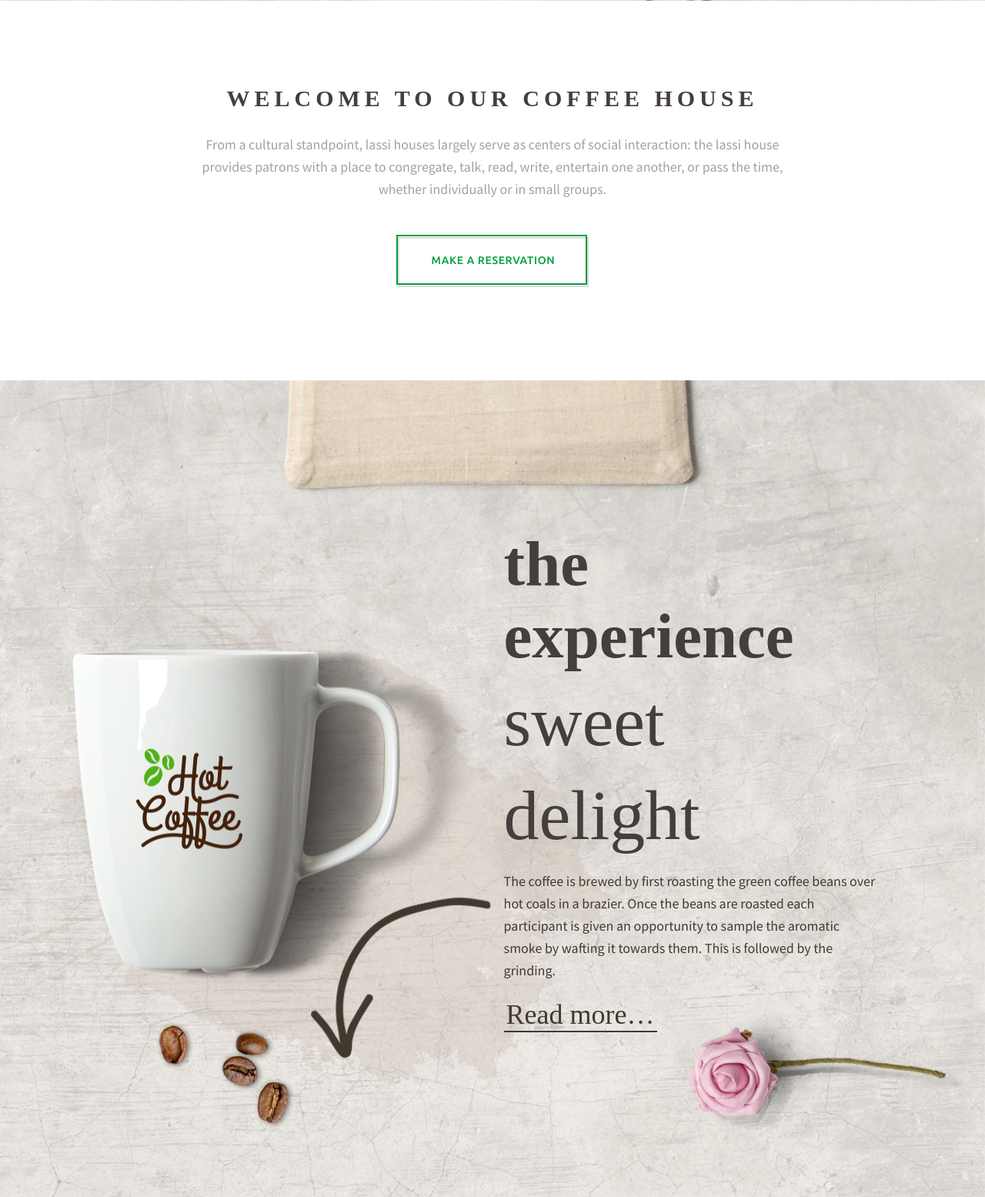
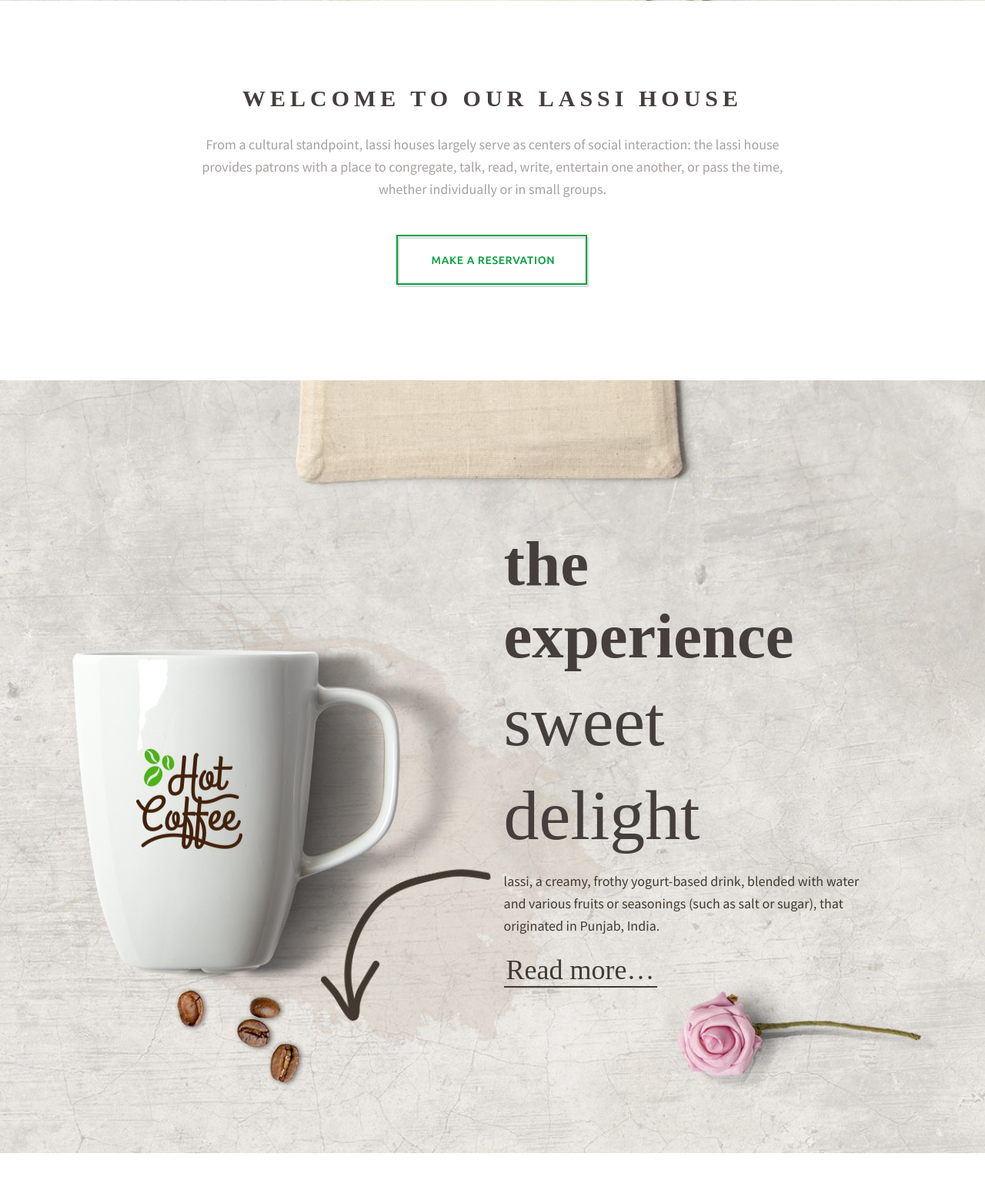
Before and after one commit to techamit001/lassi-work, a PHP site: page / in a window 1280 px wide. Shown: the part 1006-2561 px from the top of the page at 77% size. Run offline with PHP 8.4, Linux system fonts and the light colour scheme; some web fonts are replaced.

Commit message:
removed words coffee

```diff
--- a/index.php
+++ b/index.php
@@ -7,7 +7,7 @@
                             <img src="images/transparent.png" alt="" data-bgposition="center center" data-bgfit="cover" data-bgrepeat="no-repeat" data-bgparallax="off" class="rev-slidebg" data-no-retina>
                             <div class="tp-caption Hotcoffee-style-1 tp-resizeme rs-parallaxlevel-1" id="slide-3-layer-1" data-x="30" data-y="114" data-width="['auto']" data-height="['auto']" data-transform_idle="o:1;" data-transform_in="opacity:0;s:300;e:Power2.easeInOut;" data-transform_out="opacity:0;s:300;s:300;" data-start="500" data-splitin="none" data-splitout="none" data-responsive_offset="on">Fresh and Tasty</div>
                             <div class="tp-caption Hotcoffee-style-2 tp-resizeme rs-parallaxlevel-1" id="slide-3-layer-2" data-x="41" data-y="335" data-width="['auto']" data-height="['auto']" data-transform_idle="o:1;" data-transform_in="opacity:0;s:300;e:Power2.easeInOut;" data-transform_out="opacity:0;s:300;s:300;" data-start="500" data-splitin="none" data-splitout="none" data-responsive_offset="on">in the morning</div>
-                            <div class="tp-caption Hotcoffee-style-3 tp-resizeme rs-parallaxlevel-1" id="slide-3-layer-3" data-x="30" data-y="196" data-width="['auto']" data-height="['auto']" data-transform_idle="o:1;" data-transform_in="opacity:0;s:300;e:Power2.easeInOut;" data-transform_out="opacity:0;s:300;s:300;" data-start="500" data-splitin="none" data-splitout="none" data-responsive_offset="on">coffee</div>
+                            <div class="tp-caption Hotcoffee-style-3 tp-resizeme rs-parallaxlevel-1" id="slide-3-layer-3" data-x="30" data-y="196" data-width="['auto']" data-height="['auto']" data-transform_idle="o:1;" data-transform_in="opacity:0;s:300;e:Power2.easeInOut;" data-transform_out="opacity:0;s:300;s:300;" data-start="500" data-splitin="none" data-splitout="none" data-responsive_offset="on">Lassi</div>
                             <div class="tp-caption Hotcoffee-style-4 tp-resizeme rs-parallaxlevel-1" id="slide-3-layer-4" data-x="547" data-y="618" data-width="['auto']" data-height="['auto']" data-transform_idle="o:1;" data-transform_in="opacity:0;s:300;e:Power2.easeInOut;" data-transform_out="opacity:0;s:300;s:300;" data-start="500" data-splitin="none" data-splitout="none" data-responsive_offset="on">Where to buy?</div>
                             <div class="tp-caption tp-resizeme rs-parallaxlevel-2" id="slide-3-layer-5" data-x="742" data-y="62" data-width="['none','none','none','none']" data-height="['none','none','none','none']" data-transform_idle="o:1;" data-transform_in="opacity:0;s:300;e:Power2.easeInOut;" data-transform_out="opacity:0;s:300;s:300;" data-start="500" data-responsive_offset="on">
                                 <img src="images/main_cup.png" alt="" width="458" height="540" data-ww="458px" data-hh="540px" data-no-retina>
@@ -82,7 +82,7 @@
                                 <div class="wpb_column vc_column_container vc_col-sm-12">
                                     <div class="vc_column-inner ">
                                         <div class="wpb_wrapper">
-                                            <h2 class="sc_title sc_title_regular sc_align_center margin_top_tiny margin_bottom_small" data-animation="animated fadeInUp normal">Welcome to our coffee house</h2>
+                                            <h2 class="sc_title sc_title_regular sc_align_center margin_top_tiny margin_bottom_small" data-animation="animated fadeInUp normal">Welcome to our Lassi house</h2>
                                             <div class="sc_section margin_bottom_huge aligncenter w80" data-animation="animated fadeInUp normal">
                                                 <div class="sc_section_inner">
                                                     <div class="wpb_text_column wpb_content_element ">
@@ -122,9 +122,7 @@
                                                                             <div class="wpb_text_column wpb_content_element vc_custom_1455040756358">
                                                                                 <div class="wpb_wrapper">
                                                                                     <p>
-                                                                                        The coffee is brewed by first roasting the green coffee beans over hot coals in a brazier.
-                                                                                        Once the beans are roasted each participant is given an opportunity to sample the aromatic
-                                                                                        smoke by wafting it towards them. This is followed by the grinding.
+                                                                                    lassi, a creamy, frothy yogurt-based drink, blended with water and various fruits or seasonings (such as salt or sugar), that originated in Punjab, India.
                                                                                     </p>
                                                                                 </div>
                                                                             </div>
@@ -237,14 +235,14 @@
                                                         <div class="column-1_3 column_padding_bottom">
                                                             <div id="sc_services_258_5" class="sc_services_item">
                                                                 <div class="sc_services_item_featured post_featured">
-                                                                    <div class="post_thumb" data-image="images/menu1.png" data-title="Irish Coffee">
+                                                                    <div class="post_thumb" data-image="images/menu1.png" data-title="Lassi">
                                                                         <a class="hover_icon hover_icon_link" href="single-post.html">
                                                                             <img alt="" src="images/menu1.png">
                                                                         </a>
                                                                     </div>
                                                                 </div>
                                                                 <h4 class="sc_services_item_title">
-                                                                    <a href="single-post.html">Irish Coffee</a>
+                                                                    <a href="single-post.html">Mango Lassi</a>
                                                                 </h4>
                                                             </div>
                                                         </div>
@@ -298,10 +296,10 @@
                                                         <ul>
                                                             <li data-index="rs-4" data-transition="fade" data-slotamount="default" data-easein="default" data-easeout="default" data-masterspeed="300" data-thumb="" data-rotate="0" data-saveperformance="off" data-title="Slide" data-description="">
                                                                 <img src="images/transparent.png" alt="" data-bgposition="center center" data-bgfit="cover" data-bgrepeat="no-repeat" class="rev-slidebg" data-no-retina>
-                                                                <div class="tp-caption Hotcoffee-style-7 tp-resizeme" id="slide-4-layer-1" data-x="643" data-y="238" data-width="['auto']" data-height="['auto']" data-transform_idle="o:1;" data-transform_in="opacity:0;s:500;e:Power2.easeInOut;" data-transform_out="opacity:0;s:500;s:500;" data-start="500" data-splitin="none" data-splitout="none" data-responsive_offset="on">Black Tea</div>
+                                                                <div class="tp-caption Hotcoffee-style-7 tp-resizeme" id="slide-4-layer-1" data-x="643" data-y="238" data-width="['auto']" data-height="['auto']" data-transform_idle="o:1;" data-transform_in="opacity:0;s:500;e:Power2.easeInOut;" data-transform_out="opacity:0;s:500;s:500;" data-start="500" data-splitin="none" data-splitout="none" data-responsive_offset="on">Mango Lassi</div>
                                                                 <div class="tp-caption Hotcoffee-style-8 tp-resizeme" id="slide-4-layer-2" data-x="645" data-y="359" data-width="['auto']" data-height="['auto']" data-transform_idle="o:1;" data-transform_in="opacity:0;s:500;e:Power2.easeInOut;" data-transform_out="opacity:0;s:500;s:500;" data-start="500" data-splitin="none" data-splitout="none" data-responsive_offset="on">
-                                                                    ESPRESSO BLEND <br/>
-                                                                    Locally Roasted
+                                                                    Mango Pulp Lassi <br/>
+                                                                    Locally made
                                                                 </div>
                                                                 <div class="tp-caption Hotcoffee-style-9 tp-resizeme" id="slide-4-layer-3" data-x="645" data-y="454" data-width="['auto']" data-height="['auto']" data-visibility="['on','on','on','off']" data-transform_idle="o:1;" data-transform_in="opacity:0;s:500;e:Power2.easeInOut;" data-transform_out="opacity:0;s:500;s:500;" data-start="500" data-splitin="none" data-splitout="none" data-responsive_offset="on">
                                                                     Enjoy the exquisite savor of our black tea selection<br/>
@@ -320,15 +318,13 @@
                                                             </li>
                                                             <li data-index="rs-5" data-transition="fade" data-slotamount="default" data-easein="default" data-easeout="default" data-masterspeed="300" data-thumb="" data-rotate="0" data-saveperformance="off" data-title="Slide" data-description="">
                                                                 <img src="images/transparent.png" alt="" data-bgposition="center center" data-bgfit="cover" data-bgrepeat="no-repeat" class="rev-slidebg" data-no-retina>
-                                                                <div class="tp-caption Hotcoffee-style-7 tp-resizeme" id="slide-5-layer-1" data-x="643" data-y="238" data-width="['auto']" data-height="['auto']" data-transform_idle="o:1;" data-transform_in="opacity:0;s:500;e:Power2.easeInOut;" data-transform_out="opacity:0;s:500;s:500;" data-start="500" data-splitin="none" data-splitout="none" data-responsive_offset="on">Iced Coffee</div>
+                                                                <div class="tp-caption Hotcoffee-style-7 tp-resizeme" id="slide-5-layer-1" data-x="643" data-y="238" data-width="['auto']" data-height="['auto']" data-transform_idle="o:1;" data-transform_in="opacity:0;s:500;e:Power2.easeInOut;" data-transform_out="opacity:0;s:500;s:500;" data-start="500" data-splitin="none" data-splitout="none" data-responsive_offset="on">Classic Lassi</div>
                                                                 <div class="tp-caption Hotcoffee-style-8 tp-resizeme" id="slide-5-layer-2" data-x="645" data-y="359" data-width="['auto']" data-height="['auto']" data-transform_idle="o:1;" data-transform_in="opacity:0;s:500;e:Power2.easeInOut;" data-transform_out="opacity:0;s:500;s:500;" data-start="500" data-splitin="none" data-splitout="none" data-responsive_offset="on">
-                                                                    ESPRESSO BLEND <br/>
-                                                                    Locally Roasted
+                                                                    Dry Fruit Lassi <br/>
+                                                                    Locally made with dry fruits
                                                                 </div>
                                                                 <div class="tp-caption Hotcoffee-style-9 tp-resizeme" id="slide-5-layer-3" data-x="645" data-y="454" data-width="['auto']" data-height="['auto']" data-visibility="['on','on','on','off']" data-transform_idle="o:1;" data-transform_in="opacity:0;s:500;e:Power2.easeInOut;" data-transform_out="opacity:0;s:500;s:500;" data-start="500" data-splitin="none" data-splitout="none" data-responsive_offset="on">
-                                                                    Delicate crispy taste of the finest coffee grains is <br/>
-                                                                    combined with fresh creamy milk, poured right on <br/>
-                                                                    cooling ice for serving
+                                                                lassi, a creamy, frothy yogurt-based drink, blended with water and various fruits<br> or seasonings (such as salt or sugar), that originated in Punjab, India.
                                                                 </div>
                                                                 <div class="tp-caption no-style" id="slide-5-layer-4" data-x="654" data-y="565" data-width="['auto']" data-height="['auto']" data-transform_idle="o:1;" data-transform_in="opacity:0;s:500;e:Power2.easeInOut;" data-transform_out="opacity:0;s:500;s:500;" data-start="500" data-splitin="none" data-splitout="none" data-responsive_offset="on" data-responsive="off">
                                                                     <a href="menu.html" class="sc_button sc_button_square sc_button_style_border_2 sc_button_size_medium">view full menu</a>
@@ -342,15 +338,13 @@
                                                             </li>
                                                             <li data-index="rs-6" data-transition="fade" data-slotamount="default" data-easein="default" data-easeout="default" data-masterspeed="300" data-thumb="" data-rotate="0" data-saveperformance="off" data-title="Slide" data-description="">
                                                                 <img src="images/transparent.png" alt="" data-bgposition="center center" data-bgfit="cover" data-bgrepeat="no-repeat" class="rev-slidebg" data-no-retina>
-                                                                <div class="tp-caption Hotcoffee-style-7 tp-resizeme" id="slide-6-layer-1" data-x="643" data-y="238" data-width="['auto']" data-height="['auto']" data-transform_idle="o:1;" data-transform_in="opacity:0;s:500;e:Power2.easeInOut;" data-transform_out="opacity:0;s:500;s:500;" data-start="500" data-splitin="none" data-splitout="none" data-responsive_offset="on">Espresso</div>
+                                                                <div class="tp-caption Hotcoffee-style-7 tp-resizeme" id="slide-6-layer-1" data-x="643" data-y="238" data-width="['auto']" data-height="['auto']" data-transform_idle="o:1;" data-transform_in="opacity:0;s:500;e:Power2.easeInOut;" data-transform_out="opacity:0;s:500;s:500;" data-start="500" data-splitin="none" data-splitout="none" data-responsive_offset="on">Stawberry Lassi</div>
                                                                 <div class="tp-caption Hotcoffee-style-8 tp-resizeme" id="slide-6-layer-2" data-x="645" data-y="359" data-width="['auto']" data-height="['auto']" data-transform_idle="o:1;" data-transform_in="opacity:0;s:500;e:Power2.easeInOut;" data-transform_out="opacity:0;s:500;s:500;" data-start="500" data-splitin="none" data-splitout="none" data-responsive_offset="on">
-                                                                    ESPRESSO BLEND <br/>
-                                                                    Locally Roasted
+                                                                    Stawberry Lassi <br/>
+                                                                    Locally made
                                                                 </div>
                                                                 <div class="tp-caption Hotcoffee-style-9 tp-resizeme" id="slide-6-layer-3" data-x="645" data-y="454" data-width="['auto']" data-height="['auto']" data-visibility="['on','on','on','off']" data-transform_idle="o:1;" data-transform_in="opacity:0;s:500;e:Power2.easeInOut;" data-transform_out="opacity:0;s:500;s:500;" data-start="500" data-splitin="none" data-splitout="none" data-responsive_offset="on">
-                                                                    Every cup is a performance of throroughly pressured hot <br/>
-                                                                    water through the finest delicious and finely <br/>
-                                                                    ground compacted coffee
+                                                                lassi, a creamy, frothy yogurt-based drink, blended with water and various fruits<br> or seasonings (such as salt or sugar), that originated in Punjab, India.
                                                                 </div>
                                                                 <div class="tp-caption no-style" id="slide-6-layer-4" data-x="654" data-y="565" data-width="['auto']" data-height="['auto']" data-transform_idle="o:1;" data-transform_in="opacity:0;s:500;e:Power2.easeInOut;" data-transform_out="opacity:0;s:500;s:500;" data-start="500" data-splitin="none" data-splitout="none" data-responsive_offset="on" data-responsive="off">
                                                                     <a href="menu.html" class="sc_button sc_button_square sc_button_style_border_2 sc_button_size_medium">view full menu</a>
```
Also changed, not shown: about.php (+5 -7 lines).
